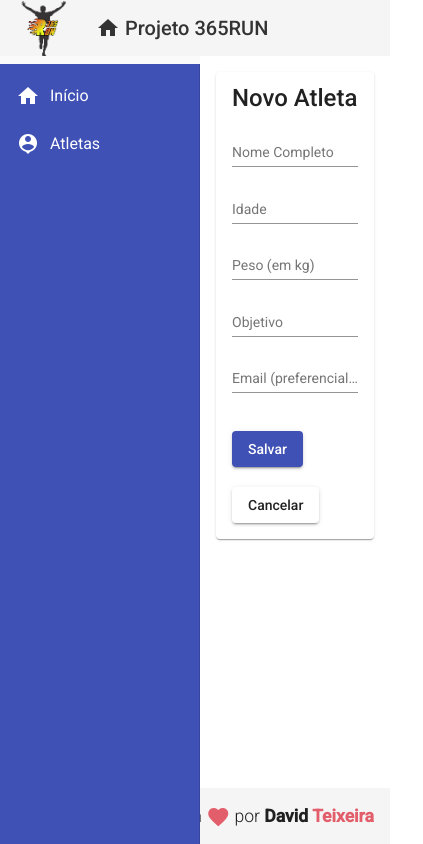
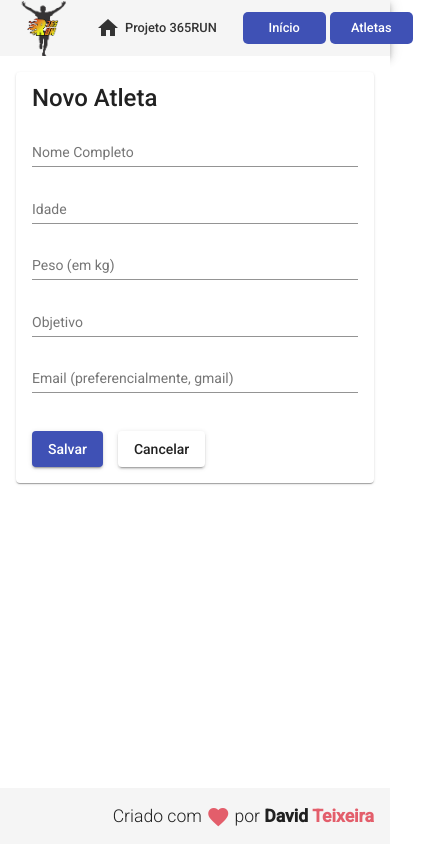
Before and after one commit to DavidTeixeira92/Projeto365RUN, an Angular app: page /atletas/create in a window 390 px wide. Shown: the whole page, 423 px wide, since content can reach past the window. Built offline with nearby package versions, Linux system fonts and the light colour scheme.

Commit message:
Adicionado funcionalidade responsiva

```diff
--- a/src/app/components/atleta/atleta-read/atleta-read.component.ts
+++ b/src/app/components/atleta/atleta-read/atleta-read.component.ts
@@ -1,6 +1,6 @@
 import { AtletaService } from './../atleta.service';
 import { Atleta } from './../atleta.model';
-import { Component, OnInit } from '@angular/core';
+import { Component, HostListener, OnInit } from '@angular/core';
 
 @Component({
   selector: 'app-atleta-read',
@@ -9,17 +9,33 @@ import { Component, OnInit } from '@angular/core';
 })
 export class AtletaReadComponent implements OnInit {
 
-  atletas: Atleta[]
-  displayedColumns = ['id', 'name', 'idade', 'peso','objetivo', 'email', 'action']
-  constructor(private atletaService: AtletaService) { }
+  public atletas: Atleta[]
+  public displayedColumns = []
+  public innerWidth: any;
+
+  constructor(private atletaService: AtletaService) {}
 
   ngOnInit(): void {
-
     this.atletaService.read().subscribe(atletas => {
       this.atletas = atletas
       console.log(atletas)
     })
+    this.innerWidth = window.innerWidth
 
+    if (this.innerWidth <=760) {
+      this.displayedColumns = ['name', 'objetivo', 'action'];
+    } else {
+      this.displayedColumns = ['id', 'name', 'idade', 'peso','objetivo', 'email', 'action']
+    }
   }
 
+  @HostListener('window:resize', ['$event'])
+  onresize(event) {
+  this.innerWidth = window.innerWidth;
+  if (this.innerWidth <=760) {
+      this.displayedColumns = ['name', 'objetivo', 'action'];
+    } else {
+      this.displayedColumns = ['id', 'name', 'idade', 'peso','objetivo', 'email', 'action']
+    }
+  }
 }
--- a/src/app/components/template/header/header.component.css
+++ b/src/app/components/template/header/header.component.css
@@ -1,31 +1,68 @@
 .header{
-
     display: flex;
     align-items: center;
+    flex-wrap: wrap;
+    width: 100vw;
+    background-color: #f5f5f5 !important;
 }
-.header a{
-
+.header a {
     display: flex;
     align-items: center;
     text-decoration: none;
     color: #333333;
+    font-size: 0.8rem;
 }
 
 .header .logo{
-
     max-height: 55px;
-
-
 }
 
 .header .title-group{
-
     padding-left: 25px;
-
 }
 
 .header .title-group i{
+    padding-right: 5px;
+}
 
-    padding-right: 5px;
+.button {
+  display: flex;
+  align-items: center;
+  justify-content: center;
+  background-color: #3f51b5;
+  color: #fff !important;
+  right: 10px;
+  border-radius: 5px;
+  width: 100px;
+  height: 32px;
+  border: none;
+  font-size: 16px;
+  transition: 0.7s;
+  /* margin-right: 8px; */
+}
 
+.buttons {
+  display: none;
+  gap: 4px;
+  margin: 8px;
 }
+
+@media (max-width: 760px) {
+  .buttons {
+    position: relative;
+    display: flex;
+    width: 170px;
+    padding-left: 28px;
+  }
+
+  .button {
+    /* width: 70px;
+    height: 24px;
+    font-size: 0.6rem; */
+  }
+
+  .header {
+    flex-direction: column;
+    justify-content: center;
+  }
+}
--- a/src/app/components/template/header/header.component.html
+++ b/src/app/components/template/header/header.component.html
@@ -14,4 +14,13 @@
           {{ title }}
       </a>
   </span>
+  <div class="buttons">
+    <a class="button" mat-list-item routerLink="/">
+      Início
+  </a>
+  <a class="button" mat-list-item routerLink="/atletas">
+      Atletas
+  </a>
+
+  </div>
 </mat-toolbar>
--- a/src/app/components/template/nav/nav.component.html
+++ b/src/app/components/template/nav/nav.component.html
@@ -1,5 +1,5 @@
 <mat-sidenav-container class="container">
-    <mat-sidenav class="sidenav" mode="side" opened fixedInViewport="true" fixedTopGap="64">
+    <mat-sidenav class="sidenav" mode="side" [opened]="openedSideNav" fixedInViewport="true" fixedTopGap="64">
         <mat-nav-list class="nav-list">
             <a mat-list-item routerLink="/">
                 <i class="material-icons">
--- a/src/app/components/template/nav/nav.component.ts
+++ b/src/app/components/template/nav/nav.component.ts
@@ -1,4 +1,4 @@
-import { Component, OnInit } from '@angular/core';
+import { Component, OnInit, HostListener, ViewChild } from '@angular/core';
 
 @Component({
   selector: 'app-nav',
@@ -6,10 +6,28 @@ import { Component, OnInit } from '@angular/core';
   styleUrls: ['./nav.component.css']
 })
 export class NavComponent implements OnInit {
+  public openedSideNav: boolean;
+  public innerWidth: any;
 
   constructor() { }
 
   ngOnInit(): void {
+    this.innerWidth = window.innerWidth
+
+    if (this.innerWidth <=760) {
+      this.openedSideNav = false;
+    } else {
+      this.openedSideNav = true;
+    }
   }
 
+  @HostListener('window:resize', ['$event'])
+  onresize(event) {
+    this.innerWidth = window.innerWidth;
+    if (this.innerWidth <=760) {
+      this.openedSideNav = false;
+    } else {
+      this.openedSideNav = true;
+    }
+  }
 }
```
Lines whose indentation alone changed are shown as unchanged.
